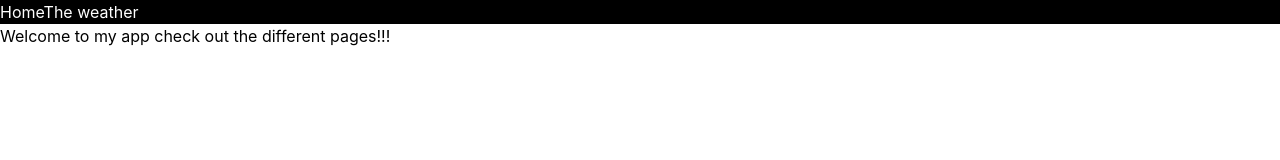
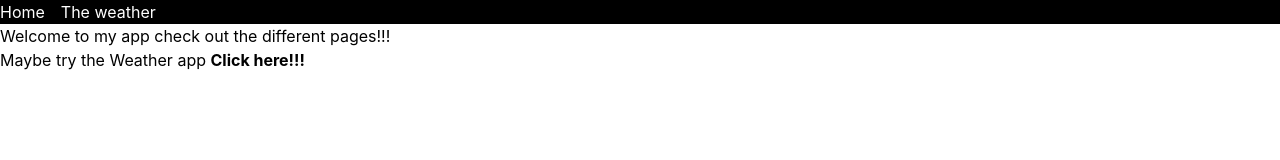
Before and after one commit to rts-cmk-wu08/valgfag-app-MD10-25, a React (Create React App) app: page / in a window 1280 px wide. Shown: the top 160 px of the page. Built offline with nearby package versions, Linux system fonts and the light colour scheme.

Commit message:
all done

```diff
--- a/src/components/Header.js
+++ b/src/components/Header.js
@@ -5,7 +5,7 @@ import { Link } from "react-router-dom";
 const Header = () => {
     return (
         <header className="bg-black text-white">
-            <nav>
+            <nav className="flex gap-4">
                 <Link to="/">Home</Link>
                 <Link to="weather">The weather</Link>
             </nav>
--- a/src/pages/Home.js
+++ b/src/pages/Home.js
@@ -1,3 +1,4 @@
+import { Link } from "react-router-dom";
 
 
 
@@ -5,6 +6,7 @@ const Home = () => {
     return (
         <>
             <h1>Welcome to my app check out the different pages!!!</h1>
+            <p>Maybe try the Weather app <Link className="font-bold" to="/weather">Click here!!!</Link></p>
         </>
      );
 }
--- a/src/pages/Offline.js
+++ /dev/null
@@ -1,12 +0,0 @@
-
-
-
-const Offline = () => {
-    return (
-        <section>
-            <h1>YOU ARE OFFLINE YOU PIECE OF SHIT</h1>
-        </section>
-     );
-}
-
-export default Offline;
```
Also changed, not shown: 1 other file (tests, documents, lock files or other folders).
